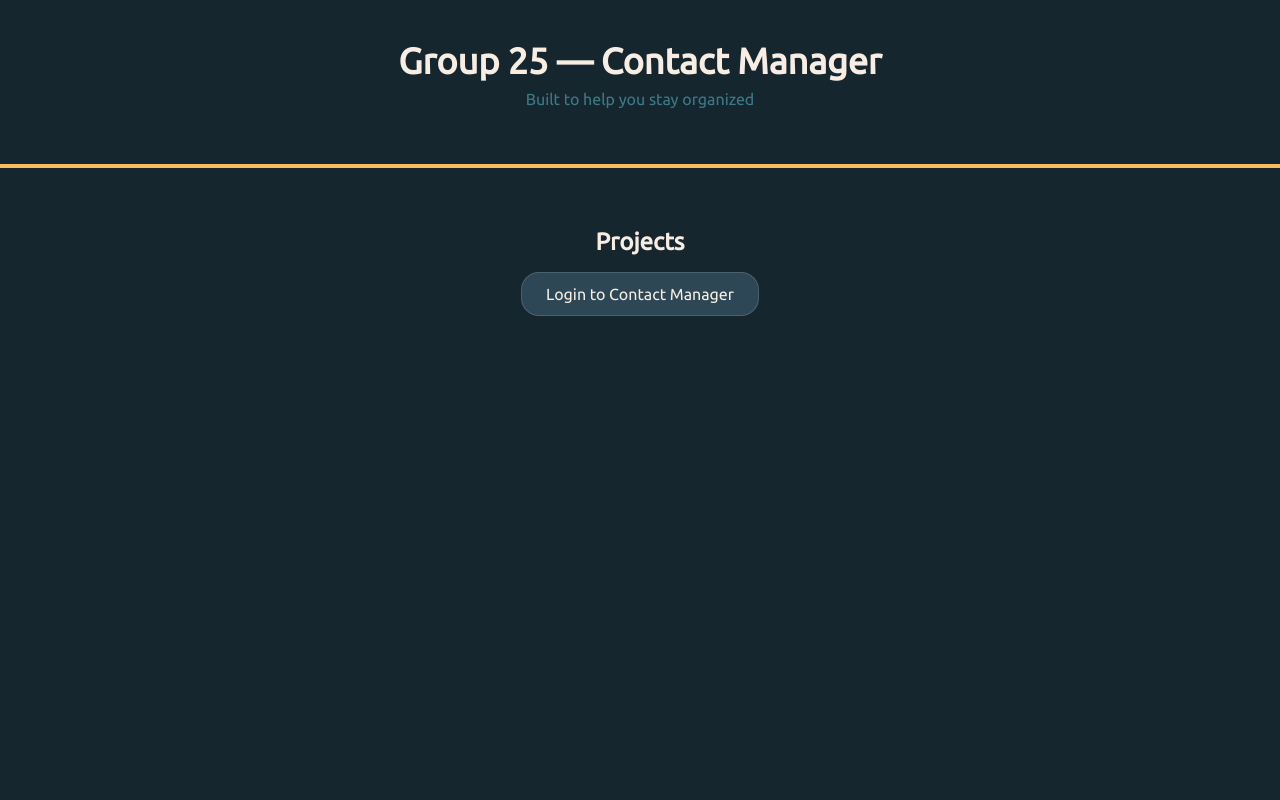
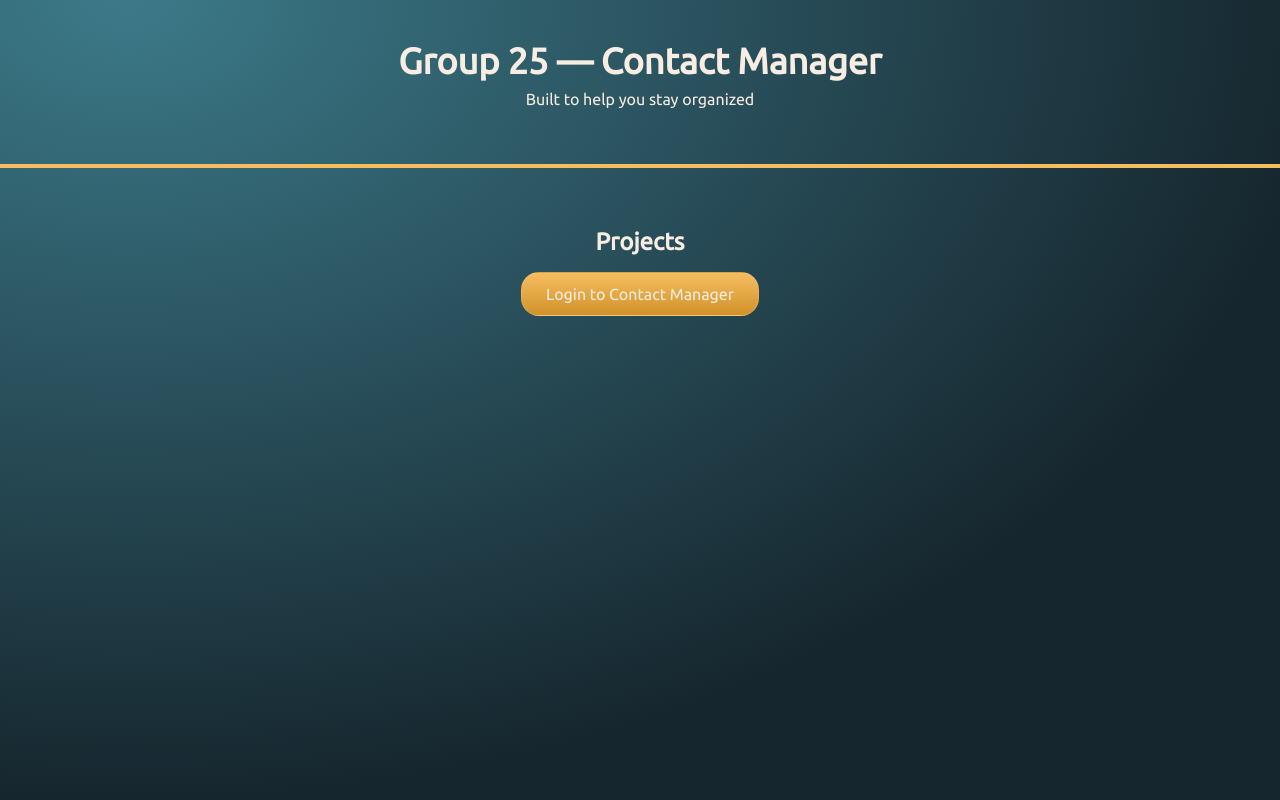
Before and after one commit to Nramyanaga/contact-manager, a PHP site: page / in a window 1280 px wide. Run offline with PHP 8.4, Linux system fonts and the light colour scheme.

Commit message:
Updated colors nad buttons

```diff
--- a/css/styles.css
+++ b/css/styles.css
@@ -19,7 +19,7 @@ html, body {
   min-height: 100%;
 }
 body {
-  background: var(--bg);
+  background: radial-gradient(1200px 800px at 10% 0%, #3C7A89 0%, #16262E 100%);
   color: var(--text);
   font-family: 'Ubuntu', system-ui, -apple-system, Segoe UI, Roboto, sans-serif;
 }
@@ -118,7 +118,7 @@ body {
   padding: 12px;
   border-radius: 12px;
   border: 1px solid rgba(255,255,255,0.14);
-  background: linear-gradient(180deg, #3C7A89, #3C7A89);
+  background: linear-gradient(180deg, #F6BD60, #d1922a);
   color: #F7EDE2;
   font-size: 16px;
   cursor: pointer;
@@ -175,7 +175,7 @@ body {
    Homepage Styles
 ========================= */
 body.homepage {
-  background: var(--bg);
+  background: radial-gradient(1200px 800px at 10% 0%, #3C7A89 0%, #16262E 100%);
   color: var(--text);
   font-family: 'Ubuntu', sans-serif;
   margin: 0;
@@ -199,7 +199,7 @@ body.homepage {
 
 .homepage-header .tagline {
   font-size: 16px;
-  color: #3C7A89;
+  color: #F7EDE2;
   margin-top: 8px;
 }
 
@@ -234,7 +234,7 @@ body.homepage {
   display: inline-block;
   padding: 12px 24px;
   border-radius: var(--radius);
-  background: var(--card);
+  background: linear-gradient(180deg, #F6BD60, #d1922a);
   color: var(--text);
   text-decoration: none;
   font-size: 16px;
```
